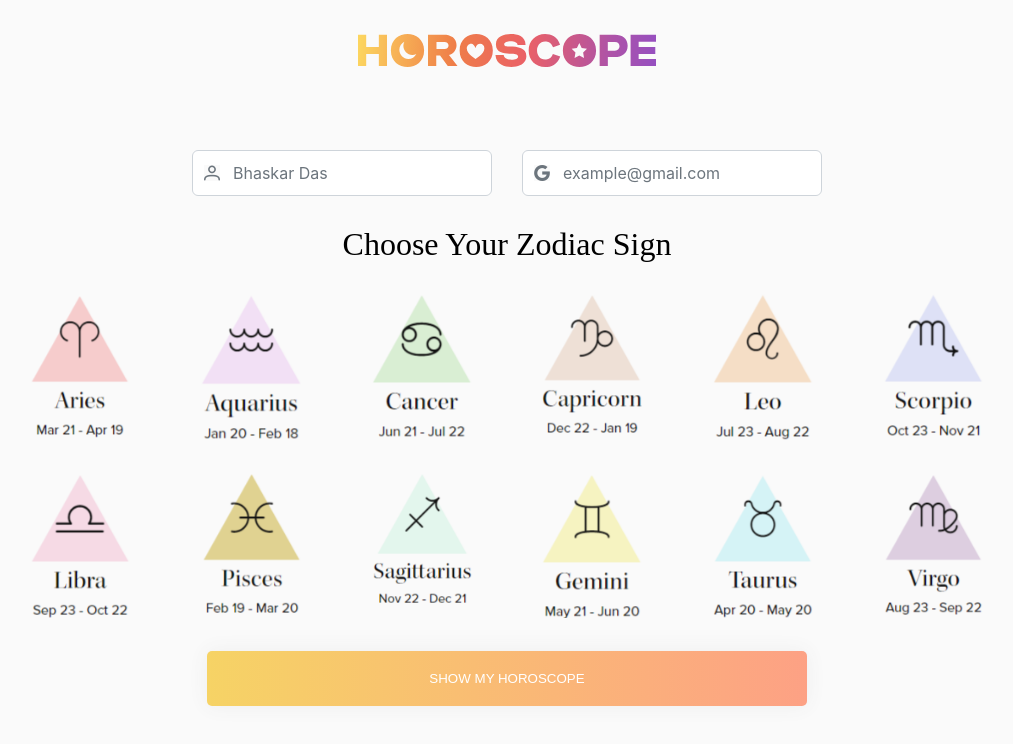
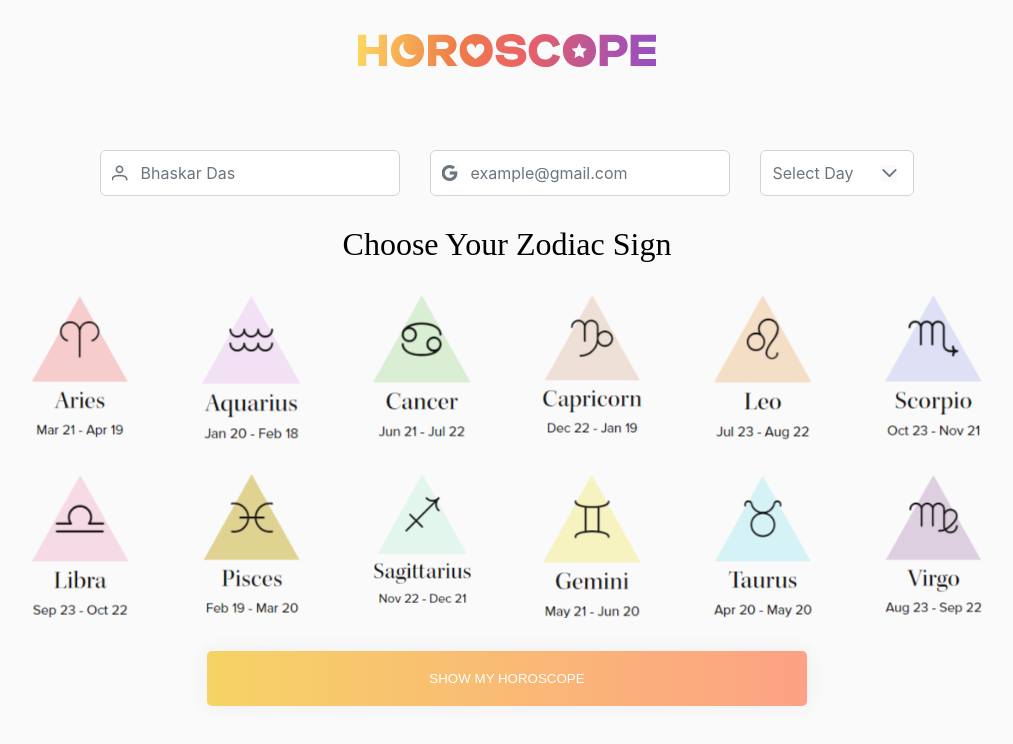
Before and after one commit to bhaskardas090/horoscope, a React (Create React App) app: page / in a window 1280 px wide. Shown: the top 744 px of the page, without its empty margins (133-1146 px from the left). Built offline with nearby package versions, Linux system fonts and the light colour scheme.

Commit message:
added api request for today and tomorrow

```diff
--- a/src/pages/Result.jsx
+++ b/src/pages/Result.jsx
@@ -19,10 +19,10 @@ const Result = () => {
           <div className={styles.color}>Color: {result.color}</div>
           <div className={styles.luckyNumber}>Lucky Number: {result.lucky_number}</div>
         </div>
-        <div className={styles.buttons}>
+        {/* <div className={styles.buttons}>
           <button className={styles.yesterday}>Yesterday</button>
           <button className={styles.tomorrow}>Tomorrow</button>
-        </div>
+        </div> */}
       </div>
     </div>
     )
--- a/src/pages/home.jsx
+++ b/src/pages/home.jsx
@@ -3,6 +3,7 @@ import {zodiacImages} from '../data';
 import styles from './home.module.css';
 import { InputText } from 'primereact/inputtext';
 import { useNavigate } from 'react-router-dom'
+import { Dropdown } from 'primereact/dropdown';
 const axios = require("axios");
 
 const Home = () => {
@@ -13,20 +14,29 @@ const Home = () => {
     name: "", email: "",
   })
   const [sign, setSign] = useState("")
+  const [day, setDay] = useState("")
   const [loading, setLoading] = useState(false)
   const [selected, setSelected] = useState()
 
+  const days = [
+    { name: 'today'},
+    { name: 'yesterday'},
+    { name: 'tomorrow'},
+  ]
   const options = {
       method: 'POST',
       url: 'https://sameer-kumar-aztro-v1.p.rapidapi.com/',
-      params: {sign: sign, day: 'today'},
+      params: {sign: sign, day: day},
       headers: {
         'X-RapidAPI-Host': 'sameer-kumar-aztro-v1.p.rapidapi.com',
         'X-RapidAPI-Key': 'de9e63ce4cmshcb1237b75a732eap197588jsn7d2dc5322ad8'
       }
     };
 
-
+  const onDayChange = (e) => {
+    setDay(e.target.value.name);
+    console.log(e.target.value.name);
+  }
   const handleZodiac = (e,id) => {
     setSign(e.target.alt)
     setSelected(id)
@@ -44,6 +54,10 @@ const Home = () => {
     }
     if(sign.length === 0) {
       alert("Select a Zodiac Sign")
+      return;
+    }
+    if(day.length === 0) {
+      alert("Select the day")
       return;
     }
     setLoading(true);
@@ -87,6 +101,7 @@ const Home = () => {
             className={styles.input}
           />
         </div>
+        <Dropdown value={day} onChange={onDayChange} options={days}  optionLabel="name" placeholder="Select Day" />
       </div>
       <h1 className={styles.zodiacsHeader}>Choose Your Zodiac Sign</h1>
       <div className={styles.zodiacsContainer}>
```
